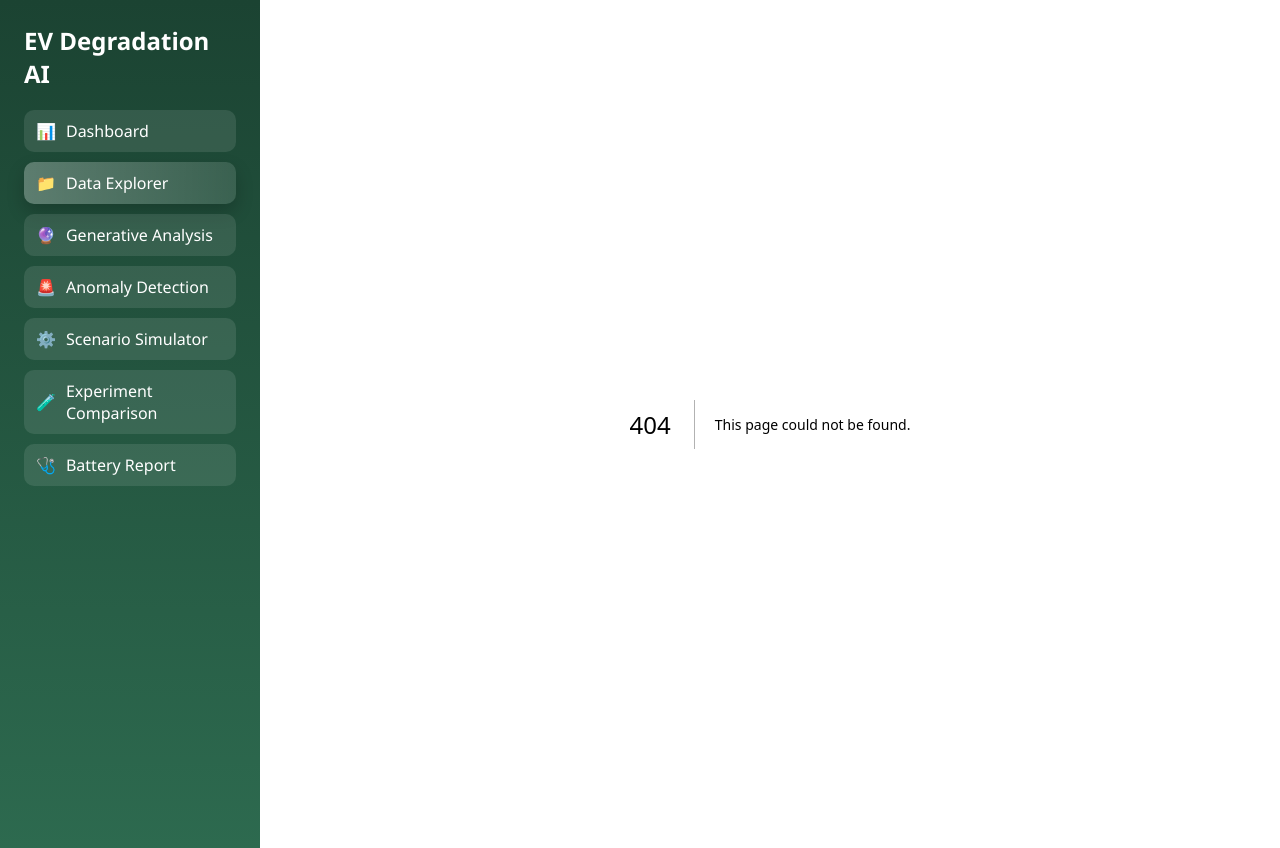
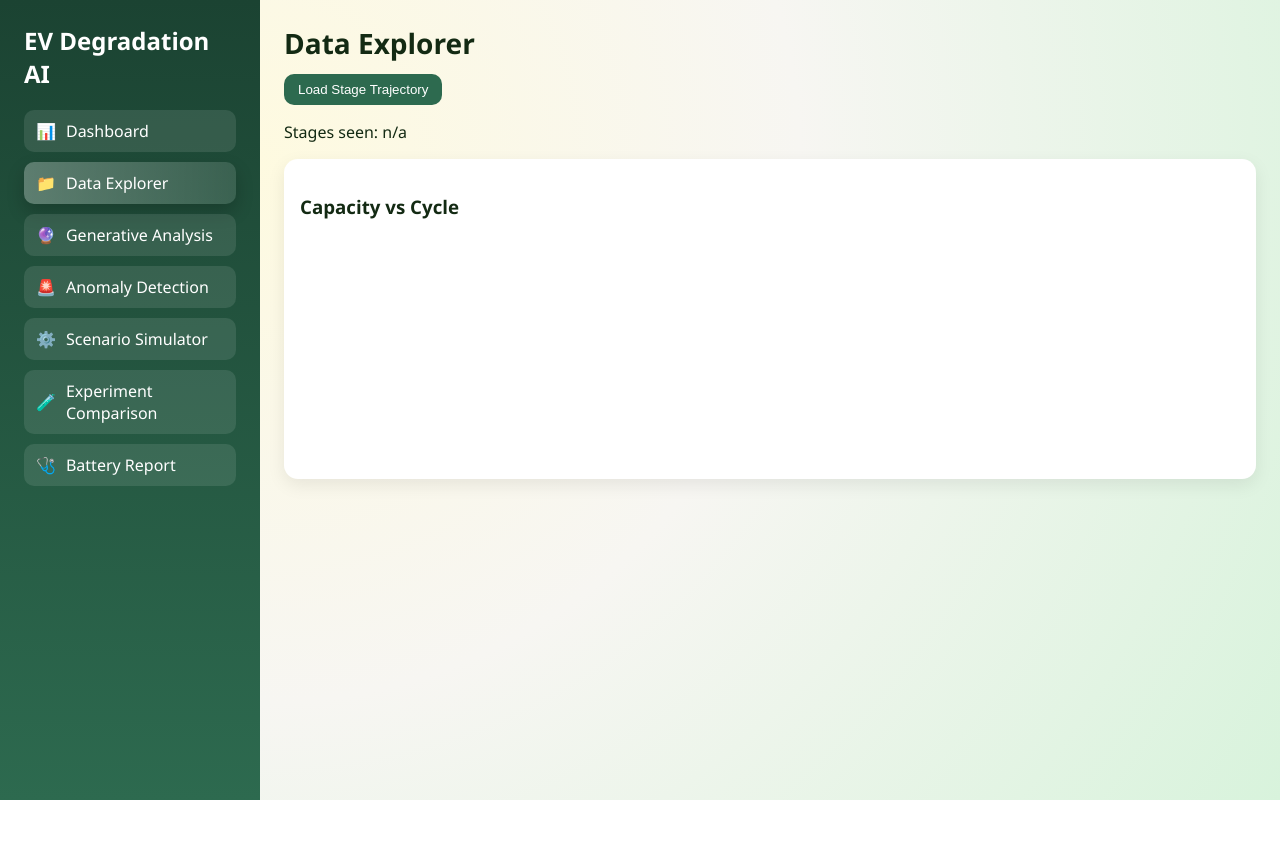
Before and after one commit to nitin-code6/BatteryLife-AI, a Next.js app in the folder frontend/: page /data-explorer in a window 1280 px wide. Before the commit this address had no page. After the commit the page ends 800 px from the top, so only its background shows below. Built offline with nearby package versions, Linux system fonts and the light colour scheme; no server answers.

Commit message:
feat(frontend): implement raw battery telemetry explorer interface

```diff
--- /dev/null
+++ b/frontend/app/data-explorer/page.tsx
@@ -0,0 +1,110 @@
+"use client";
+
+import { useState } from "react";
+import { LineCard } from "../../components/LineCard";
+
+const API = process.env.NEXT_PUBLIC_API_BASE_URL || "http://localhost:4000";
+
+export default function DataExplorerPage() {
+  const [capacity, setCapacity] = useState<{ x: number; y: number }[]>([]);
+  const [meta, setMeta] = useState<any>(null);
+  const [loading, setLoading] = useState(false);
+  const [progress, setProgress] = useState(0);
+  const [status, setStatus] = useState("");
+  const [error, setError] = useState<string | null>(null);
+
+  async function loadData(): Promise<void> {
+    setLoading(true);
+    setProgress(3);
+    setStatus("Starting trajectory load...");
+    setError(null);
+
+    const controller = new AbortController();
+    const timeout = setTimeout(() => controller.abort(), 130000);
+
+    let direction = 1;
+    let elapsed = 0;
+
+    // Keep progress moving while backend computes trajectory windows.
+    const progressTimer = setInterval(() => {
+      elapsed += 0.4;
+      if (elapsed > 10 && elapsed <= 30) {
+        setStatus("Scanning cycles and stages...");
+      } else if (elapsed > 30 && elapsed <= 70) {
+        setStatus("Generating capacity trajectory...");
+      } else if (elapsed > 70) {
+        setStatus("Finalizing chart data...");
+      }
+
+      setProgress((prev) => {
+        if (prev < 88) {
+          return prev + 2;
+        }
+
+        // Avoid a frozen-looking bar near completion by oscillating slightly.
+        if (prev >= 95) direction = -1;
+        if (prev <= 89) direction = 1;
+        return prev + direction;
+      });
+    }, 400);
+
+    try {
+      const res = await fetch(`${API}/model/trajectory`, {
+        method: "POST",
+        headers: { "Content-Type": "application/json" },
+        body: JSON.stringify({ data_root: "./raw", window_size: 50 }),
+        signal: controller.signal,
+      });
+
+      if (!res.ok) {
+        const err = await res.json();
+        throw new Error(err.error || err.message || res.statusText);
+      }
+
+      const json = await res.json();
+      setCapacity(json.capacity_curve || []);
+      setMeta(json.meta || null);
+      setProgress(100);
+      setStatus("Trajectory loaded successfully.");
+    } catch (err) {
+      const msg =
+        err instanceof DOMException && err.name === "AbortError"
+          ? "Request timed out after 130s. Try reducing data size or window_size."
+          : err instanceof Error
+          ? err.message
+          : String(err);
+      setError(msg);
+      setStatus("Load failed.");
+    } finally {
+      clearTimeout(timeout);
+      clearInterval(progressTimer);
+      setLoading(false);
+    }
+  }
+
+  return (
+    <section>
+      <h1 className="title">Data Explorer</h1>
+      <button className="btn" onClick={loadData} disabled={loading}>
+        {loading ? "Loading..." : "Load Stage Trajectory"}
+      </button>
+      {status && <p>{status}</p>}
+      {loading && (
+        <div style={{ marginTop: 8, maxWidth: 420 }}>
+          <div className="w-full bg-gray-200 rounded-full h-2 overflow-hidden">
+            <div
+              className="bg-blue-600 h-full rounded-full transition-all duration-300"
+              style={{ width: `${progress}%` }}
+            />
+          </div>
+          <p style={{ marginTop: 6 }}>{progress}%</p>
+        </div>
+      )}
+      {error && <p style={{ color: "#b91c1c" }}>Error: {error}</p>}
+      <p>Stages seen: {(meta?.stages_seen || []).join(", ") || "n/a"}</p>
+      <div className="grid">
+        <LineCard title="Capacity vs Cycle" data={capacity} xLabel="Cycle" yLabel="Capacity" />
+      </div>
+    </section>
+  );
+}
```
